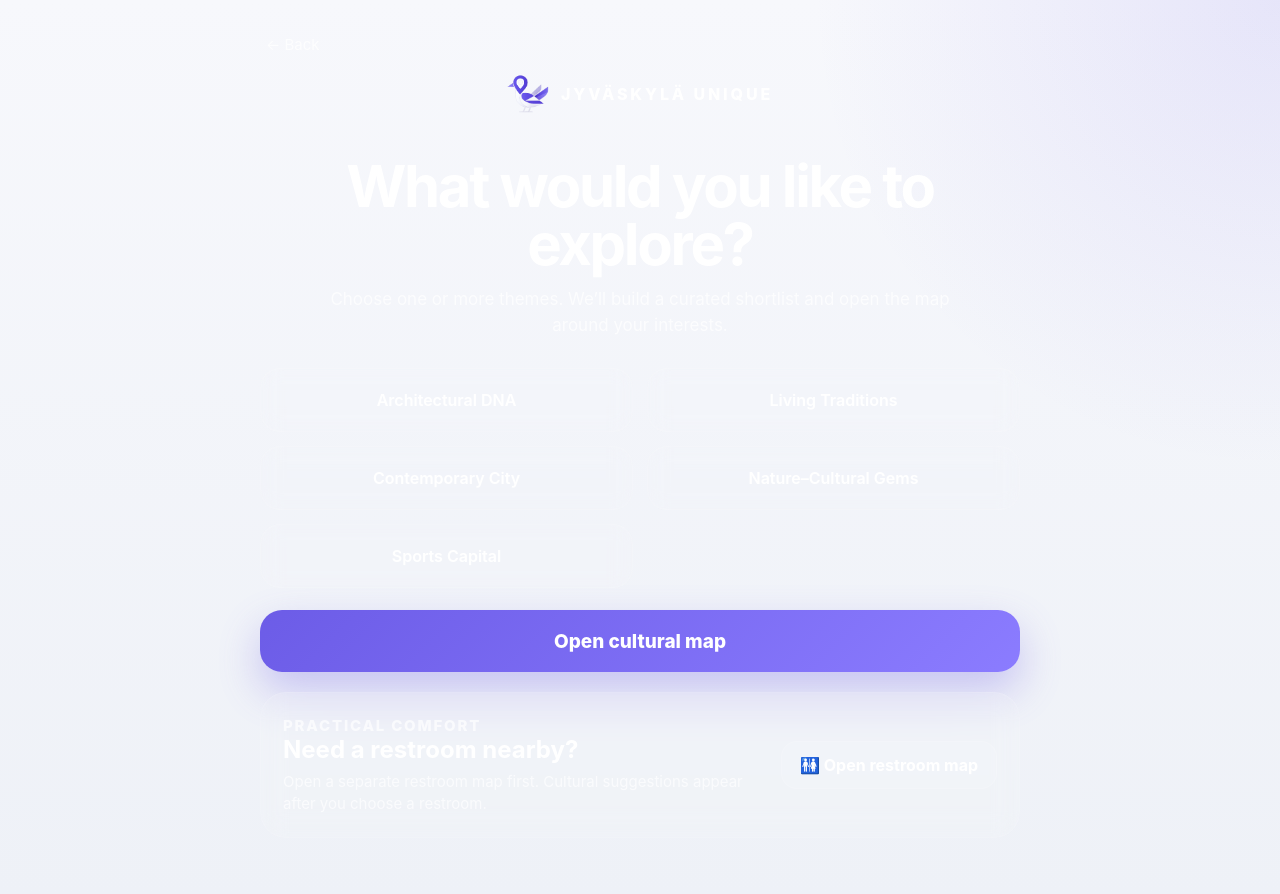
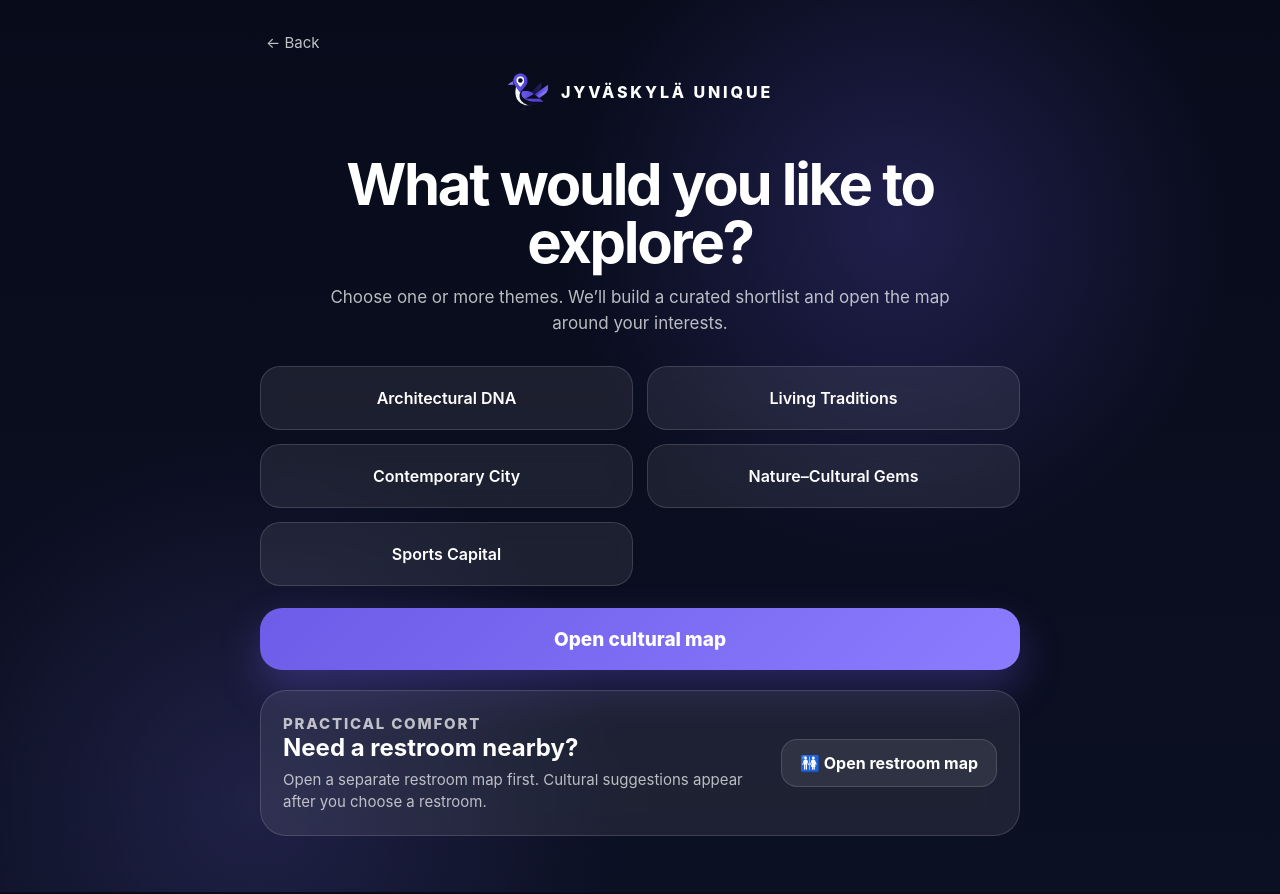
Before and after one commit to Nataliia-Burmaka/interactive-cultural-map, a React (Vite) app: page /interests in a window 1280 px wide. Built offline with nearby package versions, Linux system fonts and the light colour scheme.

Commit message:
Fixed the style  of screen 3

```diff
--- a/src/index.css
+++ b/src/index.css
@@ -3927,3 +3927,73 @@ button {
     justify-content: center;
   }
 }
+/* ===== FIX Screen 3 / Interests visibility ===== */
+
+body:has(.interests-page) {
+  background: #080b1a !important;
+}
+
+.interests-page {
+  min-height: 100vh !important;
+  background:
+    radial-gradient(circle at 70% 25%, rgba(108, 92, 231, 0.24), transparent 30%),
+    radial-gradient(circle at 20% 90%, rgba(139, 124, 255, 0.16), transparent 28%),
+    linear-gradient(180deg, #080b1a 0%, #0b1023 100%) !important;
+  color: white !important;
+}
+
+.interests-screen {
+  width: min(760px, calc(100% - 32px));
+  min-height: 100vh;
+  margin: 0 auto;
+  padding: 32px 0 56px;
+}
+
+.interests-page h1,
+.interests-page h2,
+.interests-page p,
+.interests-page span,
+.interests-page button {
+  opacity: 1 !important;
+}
+
+.interests-header h1 {
+  color: #ffffff !important;
+}
+
+.interests-header p {
+  color: rgba(255, 255, 255, 0.72) !important;
+}
+
+.interests-category-grid .category-card {
+  background: rgba(255, 255, 255, 0.08) !important;
+  border: 1px solid rgba(255, 255, 255, 0.14) !important;
+  color: white !important;
+  box-shadow: none !important;
+}
+
+.interests-category-grid .category-card:hover {
+  background: rgba(255, 255, 255, 0.13) !important;
+}
+
+.interests-category-grid .card--selected {
+  background: linear-gradient(135deg, #6c5ce7, #8b7cff) !important;
+  color: white !important;
+}
+
+.comfort-card {
+  background: rgba(255, 255, 255, 0.08) !important;
+  border: 1px solid rgba(255, 255, 255, 0.14) !important;
+}
+
+.comfort-card h2 {
+  color: white !important;
+}
+
+.comfort-card p {
+  color: rgba(255, 255, 255, 0.7) !important;
+}
+
+.onboarding-back {
+  color: rgba(255, 255, 255, 0.75) !important;
+}
```
